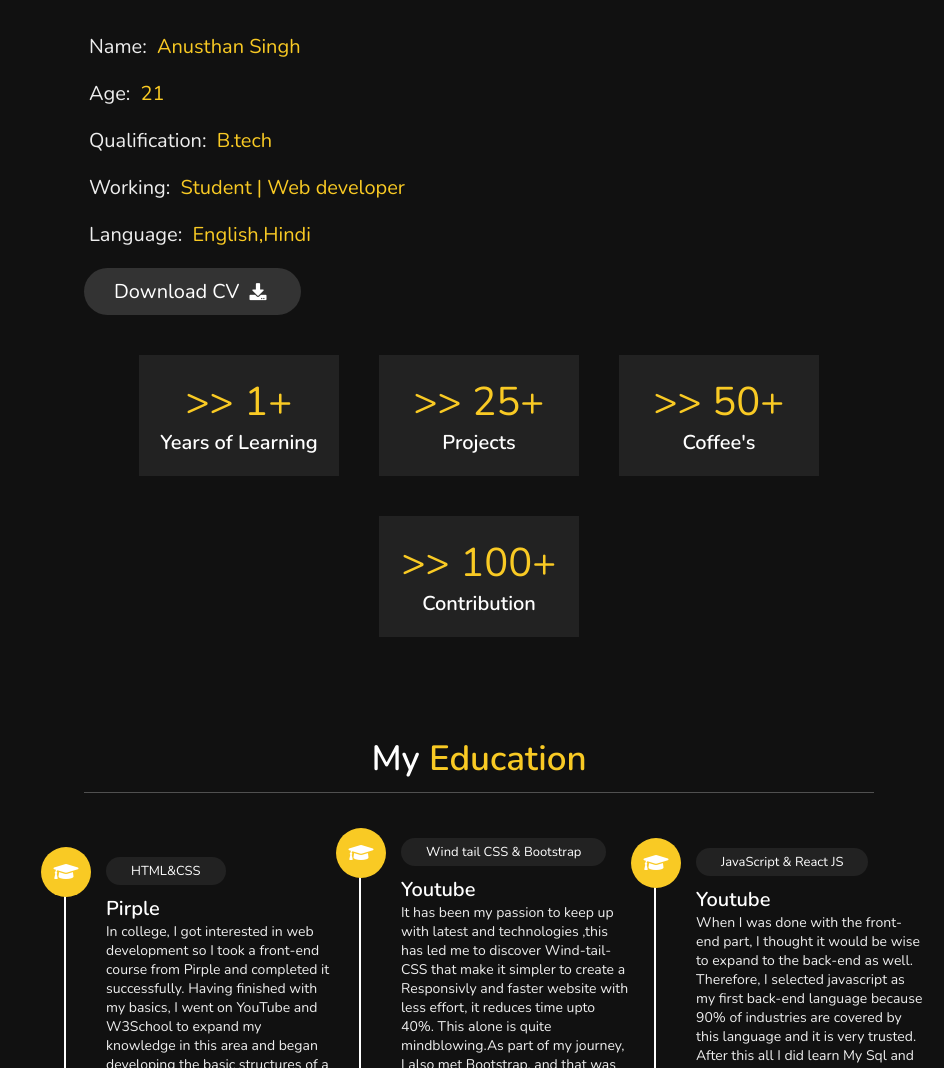
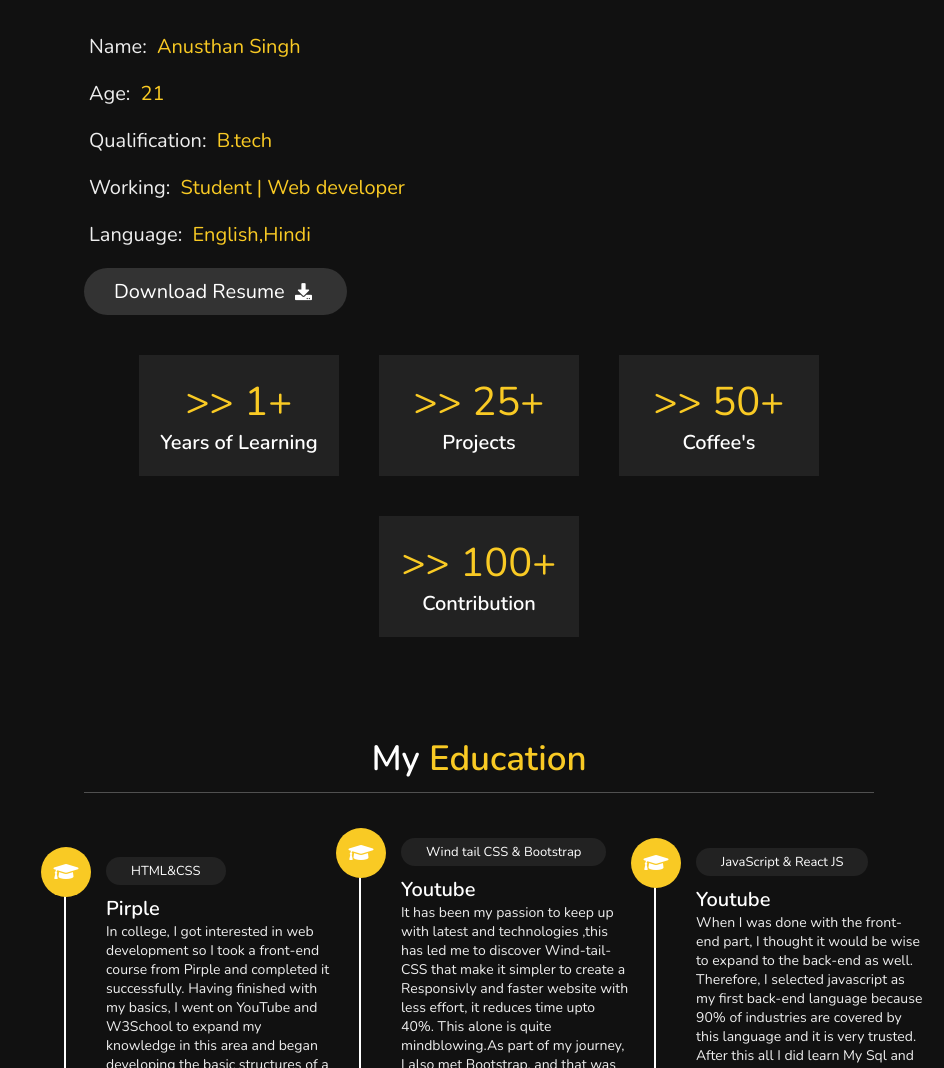
Before and after one commit to anusthan12/Portfolio, a plain HTML site: page index.html in a window 1280 px wide. Shown: the part 885-1953 px from the top of the page, without its empty margins (336-1280 px from the left). Drawn offline with nearby package versions, Linux system fonts and the light colour scheme.

Commit message:
Update index.html

```diff
--- a/index.html
+++ b/index.html
@@ -75,7 +75,7 @@
                 <h3> <span> Qualification:</span> B.tech </h3>
                 <h3> <span> Working:</span> Student | Web developer </h3>
                 <h3> <span> Language:</span> English,Hindi </h3>
-                <a href="Resume.pdf" download="CV.pdf"><button class="btn">Download CV <i class="fas fa-download"></i></button></a>
+                 <a href="Resume.pdf" download="CV.pdf"><button class="btn">Download Resume <i class="fas fa-download"></i></button></a>
 
             </div>
             <div class="counter">
```
